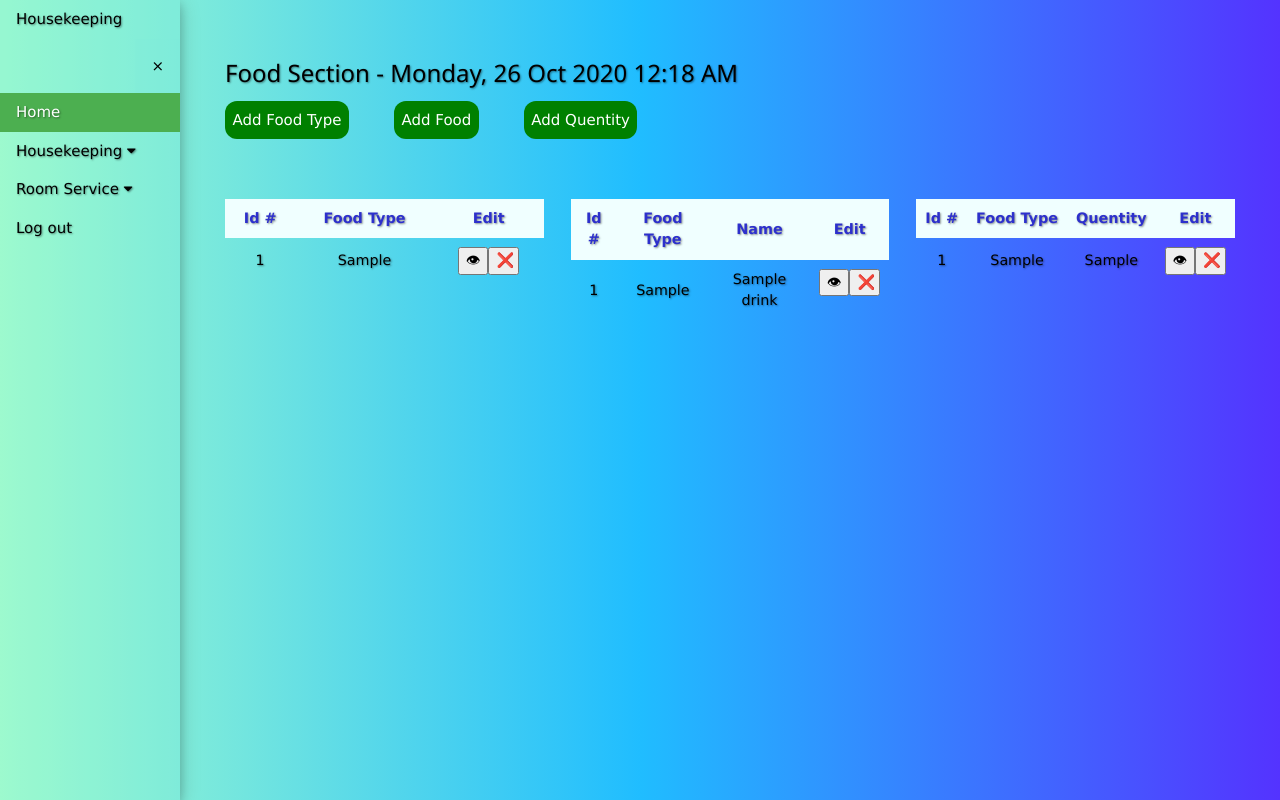
After one commit to shuvra-matrix/-Housekeeping-Management-System-in-the-Hospitality-Industry, a Django app: page /add_food/ in a window 1280 px wide. The commit adds this page. Run offline with Django 3.2, Linux system fonts and the light colour scheme; tables that the repository leaves empty hold one stand-in row (values such as "Sample post").

Commit message:
show food details in food page

```diff
--- a/hms/hms_app/urls.py
+++ b/hms/hms_app/urls.py
@@ -34,6 +34,8 @@ urlpatterns = [
          name="edit_staff"),
      path("room_service/", views.room_service,
          name="room_service"),
+     path("add_food/", views.food,
+         name="food"),
 
 
 ]
--- a/hms/hms_app/views.py
+++ b/hms/hms_app/views.py
@@ -1,6 +1,6 @@
 from django.shortcuts import render,redirect
 from django.http import HttpResponse
-from hms_app.models import Admin, Housekeeper, Room_floor, Room, Room_details, Housekeeper_details,Housekeeper_room_visit,Staff
+from hms_app.models import Admin, Food_type, Housekeeper, Room_floor, Room, Room_details, Housekeeper_details,Housekeeper_room_visit,Staff,Food_quentity,Food_drinks,Food_type,Room_service
 from random import randint
 
 # Create your views here.
@@ -387,5 +387,16 @@ def edit_staff(request):
         return render(request, 'other/login.html')
 
 
+def food(request):
+    food_type = Food_type.objects.all()
+    food_drinks = Food_drinks.objects.all()
+    food_quentity = Food_quentity.objects.all()
+    my_dict = {
+        "food_type":food_type,
+        "food_drinks":food_drinks,
+        "food_quentity":food_quentity,
+    }
+    return render(request,"admins/food.html",context=my_dict)
+
 def room_service(request):
     return render(request,"admins/add_room_service.html")
--- /dev/null
+++ b/hms/templates/admins/food.html
@@ -0,0 +1,161 @@
+{% extends 'admins/header.html' %}
+{% block body_block %}
+<div id="main" style="overflow: hidden; margin-left: 180px;">
+    <div class="w3-container w3-display-container">
+            <span title="open Sidebar" style="display: none;" id="openNav" class="w3-button w3-transparent w3-display-topleft w3-xlarge" onclick="w3_open()">☰</span>
+
+    </div>
+    <div class="room_main" style="overflow: auto;">
+        <div class="">
+            <h3>Food Section - Monday, 26 Oct 2020 12:18 AM</h3>
+        </div>
+
+        <div>
+            <div style="display: flex; flex-direction: row; ">
+                <form action="{% url 'hmsapp:add_room' %}" method="POST">
+                    {% csrf_token %}
+                    <input type="hidden" name="room" value="room">
+                    <button style="margin-right: 3rem;" class="add_housekeeper"  type="submit"> Add Food Type</button>
+                </form>
+                <form action="{% url 'hmsapp:add_floor' %}" method="POST">
+                    {% csrf_token %}
+                    <input type="hidden" name="floor" value="floor">
+                    <button class="add_housekeeper"  type="submit"> Add Food</button>
+                </form>
+                <form action="{% url 'hmsapp:add_floor' %}" method="POST">
+                    {% csrf_token %}
+                    <input type="hidden" name="floor" value="floor">
+                    <button style="margin-left: 3rem" class="add_housekeeper"  type="submit"> Add Quentity</button>
+                </form>
+            </div>
+        </div>
+    <div class="room_table" style="display: flex; flex-direction: row;">
+
+           <div class="room_table" style="margin-right: 1.8rem;">
+            <table class="table_class" >
+                <thead class="table_head">
+                    <th>Id #</th>
+                    <th>Food Type</th>
+                    <th>Edit</th>
+                </thead>
+                <tbody>
+                    {% if food_type %}
+                    {% for type in  food_type %}
+                    <tr>
+                        <td>{{type.id}}</td>
+                        <td>{{type.food_type}}</td>
+                        <td style="display: flex;align-items: center;justify-content: center;">
+                        <form action="{% url 'hmsapp:edit_floor' %}" method="POST">
+                            {% csrf_token %}
+                            <input type="hidden" name="food_type_id" value="{{type.id}}">
+                            <input type="hidden" name="update_floor" value="update_floor">
+                            <div style="display: flex; flex-direction: row;">
+                            <button type="submit" class="click_button" >&#x1F441;</button>
+                        </form>
+
+                        <form action="{% url 'hmsapp:edit_floor' %}" method="POST">
+                        {% csrf_token %}
+                            <input type="hidden" name="delete_floor" value="delete_floor">
+                            <input type="hidden" name="food_type_id" value="{{type.id}}">
+                            <button onclick="return confirm('Are you sure you want to delete?')" type="submit" class="click_button" style="width: 2.06rem;">&#x274C;</button>
+                        </form>
+                            </div>
+                        </td>
+                    </tr>
+                    {% endfor %}
+                    {% endif %}
+                </tbody>
+            </table>
+
+
+            </div>
+            <div class="room_table" style="margin-right: 1.8rem;">
+
+
+            <table class="table_class">
+                <thead class="table_head">
+                     <th>Id #</th>
+                    <th>Food Type</th>
+                    <th>Name</th>
+                    <th>Edit</th>
+                </thead>
+                <tbody>
+                    {% if food_drinks %}
+                    {% for food in  food_drinks %}
+                    <tr>
+                        <td>{{food.id}}</td>
+                        <td>{{food.food_type.food_type}}</td>
+                        <td>{{food.food_name}}</td>
+                        <td style="display: flex;align-items: center;justify-content: center;">
+                        <form action="{% url 'hmsapp:edit_room' %}" method="POST">
+                            {% csrf_token %}
+                            <input type="hidden" name="food_drinks_id" value="{{food.id}}">
+                            <input type="hidden" name="update_room" value="update_room">
+                            <div style="display: flex; flex-direction: row;">
+                            <button type="submit" class="click_button" >&#x1F441;</button>
+                        </form>
+
+                        <form action="{% url 'hmsapp:edit_room' %}" method="POST">
+                        {% csrf_token %}
+                        <input type="hidden" name="delete_room" value="delete_room">
+                            <input type="hidden" name="food_drinks_id" value="{{food.id}}">
+                            <button onclick="return confirm('Are you sure you want to delete?')" type="submit" class="click_button" style="width: 2.06rem;">&#x274C;</button>
+                        </form>
+                            </div>
+                        </td>
+                    </tr>
+                    {% endfor %}
+                    {% endif %}
+                </tbody>
+            </table>
+
+
+                </div>
+                 <div class="room_table">
+
+
+            <table class="table_class">
+                <thead class="table_head">
+                     <th>Id #</th>
+                    <th>Food Type</th>
+                    <th>Quentity</th>
+                    <th>Edit</th>
+                </thead>
+                <tbody>
+                    {% if food_quentity %}
+                    {% for q in  food_quentity %}
+                    <tr>
+                        <td>{{q.id}}</td>
+                        <td>{{q.food_drinks.food_type.food_type}}</td>
+                        <td>{{q.quentity}}</td>
+                        <td style="display: flex;align-items: center;justify-content: center;">
+                        <form action="{% url 'hmsapp:edit_room' %}" method="POST">
+                            {% csrf_token %}
+                            <input type="hidden" name="quentity_id" value="{{q.id}}">
+                            <input type="hidden" name="update_room" value="update_room">
+                            <div style="display: flex; flex-direction: row;">
+                            <button type="submit" class="click_button" >&#x1F441;</button>
+                        </form>
+
+                        <form action="{% url 'hmsapp:edit_room' %}" method="POST">
+                        {% csrf_token %}
+                        <input type="hidden" name="delete_room" value="delete_room">
+                            <input type="hidden" name="quentity_id" value="{{q.id}}">
+                            <button onclick="return confirm('Are you sure you want to delete?')" type="submit" class="click_button" style="width: 2.06rem;">&#x274C;</button>
+                        </form>
+                            </div>
+                        </td>
+                    </tr>
+                    {% endfor %}
+                    {% endif %}
+                </tbody>
+            </table>
+
+
+                </div>
+        </div>
+  </div>
+</div>
+ </body>
+ </html>
+{% endblock %}
--- a/hms/templates/admins/header.html
+++ b/hms/templates/admins/header.html
@@ -51,6 +51,7 @@
                 <div class="w3-dropdown-content w3-bar-block w3-card-4">
                 <a class="w3-bar-item w3-button" href="{% url 'hmsapp:rooms_and_floor' %}">Rooms And Floors</a>
                 <a class="w3-bar-item w3-button" href="{% url 'hmsapp:staff' %}">Staff Section</a>
+                <a class="w3-bar-item w3-button" href="{% url 'hmsapp:food' %}">Food Section</a>
                 </div>
             </div>
             {% endif %}
```
